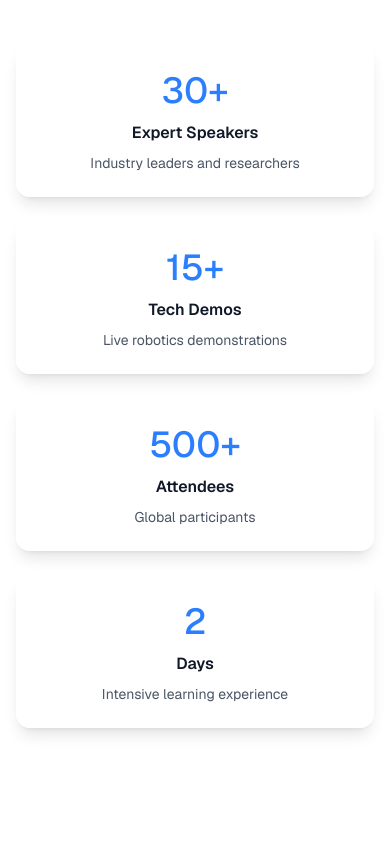
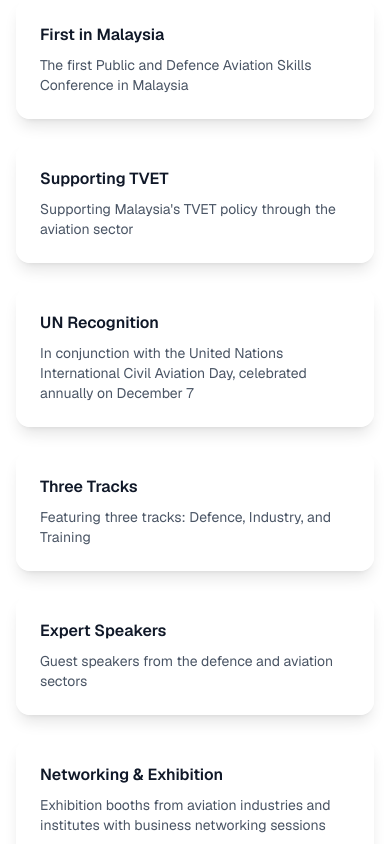
Before and after one commit to ZepResearch/gdas-2025, a Next.js app: page /about-conference in a window 390 px wide. Shown: the part 3880-4724 px from the top of the page. Built offline with nearby package versions, Linux system fonts and the light colour scheme.

Commit message:
pricing and content change

```diff
--- a/app/(pages)/about-conference/components/about.jsx
+++ b/app/(pages)/about-conference/components/about.jsx
@@ -183,43 +183,74 @@
 </section>
 
       {/* Conference Highlights Section */}
+   {/* Key Highlights Section */}
       <section className="relative z-10 py-20 bg-white/50">
         <div className="max-w-screen-2xl mx-auto px-4">
-          <h2 className="text-4xl md:text-6xl font-medium   leading-tight text-gray-900 text-center mb-16 ">Conference Highlights</h2>
+          <h2 className="text-4xl md:text-6xl font-medium leading-tight text-gray-900 text-center mb-16">Key Highlights</h2>
 
-          <div className="grid grid-cols-1 md:grid-cols-2 lg:grid-cols-4 gap-6">
+          <div className="grid grid-cols-1 md:grid-cols-2 lg:grid-cols-3 gap-6">
             <Card className="p-6 bg-white/80 backdrop-blur-sm border-0 shadow-lg">
-              <div className="text-center">
-                <div className="text-4xl md:text-6xl font-medium   leading-tight text-blue-500 mb-2">30+</div>
-                <h3 className="font-semibold text-gray-900 mb-2">Expert Speakers</h3>
-                <p className="text-sm text-gray-600">Industry leaders and researchers</p>
+              <div className="flex items-start gap-4">
+
+                <div>
+                  <h3 className="font-semibold text-gray-900 mb-2">First in Malaysia</h3>
+                  <p className="text-sm text-gray-600">The first Public and Defence Aviation Skills Conference in Malaysia</p>
+                </div>
               </div>
             </Card>
+
             <Card className="p-6 bg-white/80 backdrop-blur-sm border-0 shadow-lg">
-              <div className="text-center">
-                <div className="text-4xl md:text-6xl font-medium   leading-tight text-blue-500 mb-2">15+</div>
-                <h3 className="font-semibold text-gray-900 mb-2">Tech Demos</h3>
-                <p className="text-sm text-gray-600">Live robotics demonstrations</p>
+              <div className="flex items-start gap-4">
+
+                <div>
+                  <h3 className="font-semibold text-gray-900 mb-2">Supporting TVET</h3>
+                  <p className="text-sm text-gray-600">Supporting Malaysia's TVET policy through the aviation sector</p>
+                </div>
               </div>
             </Card>
+
             <Card className="p-6 bg-white/80 backdrop-blur-sm border-0 shadow-lg">
-              <div className="text-center">
-                <div className="text-4xl md:text-6xl font-medium   leading-tight text-blue-500 mb-2">500+</div>
-                <h3 className="font-semibold text-gray-900 mb-2">Attendees</h3>
-                <p className="text-sm text-gray-600">Global participants</p>
+              <div className="flex items-start gap-4">
+
+                <div>
+                  <h3 className="font-semibold text-gray-900 mb-2">UN Recognition</h3>
+                  <p className="text-sm text-gray-600">In conjunction with the United Nations International Civil Aviation Day, celebrated annually on December 7</p>
+                </div>
               </div>
             </Card>
+
             <Card className="p-6 bg-white/80 backdrop-blur-sm border-0 shadow-lg">
-              <div className="text-center">
-                <div className="text-4xl md:text-6xl font-medium   leading-tight text-blue-500 mb-2">2</div>
-                <h3 className="font-semibold text-gray-900 mb-2">Days</h3>
-                <p className="text-sm text-gray-600">Intensive learning experience</p>
+              <div className="flex items-start gap-4">
+
+                <div>
+                  <h3 className="font-semibold text-gray-900 mb-2">Three Tracks</h3>
+                  <p className="text-sm text-gray-600">Featuring three tracks: Defence, Industry, and Training</p>
+                </div>
+              </div>
+            </Card>
+
+            <Card className="p-6 bg-white/80 backdrop-blur-sm border-0 shadow-lg">
+              <div className="flex items-start gap-4">
+
+                <div>
+                  <h3 className="font-semibold text-gray-900 mb-2">Expert Speakers</h3>
+                  <p className="text-sm text-gray-600">Guest speakers from the defence and aviation sectors</p>
+                </div>
+              </div>
+            </Card>
+
+            <Card className="p-6 bg-white/80 backdrop-blur-sm border-0 shadow-lg">
+              <div className="flex items-start gap-4">
+
+                <div>
+                  <h3 className="font-semibold text-gray-900 mb-2">Networking & Exhibition</h3>
+                  <p className="text-sm text-gray-600">Exhibition booths from aviation industries and institutes with business networking sessions</p>
+                </div>
               </div>
             </Card>
           </div>
         </div>
       </section>
-
       {/* Why Attend Section */}
 
 <section className="relative z-10 py-20 bg-white/50">
--- a/app/(pages)/schedule/Content.jsx
+++ b/app/(pages)/schedule/Content.jsx
@@ -8,37 +8,25 @@
 
 const scheduleData = [
   {
-    date: "December 8 | Day 1",
+    date: "08 Dec 2025 (Mon)",
     items: [
-      { time: "7:30AM - 8:30AM", title: "Registration & Welcome Coffee" },
-      { time: "8:30AM - 9:00AM", title: "Opening Ceremony & National Anthems" },
-      { time: "9:00AM - 9:45AM", title: "Ministerial Opening Address: Future of Defence & Aviation Education" },
-      { time: "9:45AM - 10:30AM", title: "Keynote: Building World-Class Military & Aviation Experts Through TVET" },
-      { time: "10:30AM - 11:00AM", title: "Networking Break" },
-      { time: "11:00AM - 01:00PM", title: "Session 1: Higher Education & TVET Integration for Defence Technologies" },
-      { time: "01:00PM - 02:15PM", title: "Executive Luncheon" },
-      { time: "02:15PM - 03:00PM", title: "Keynote: Advanced Aerospace Training Systems & Digital Transformation" },
-      { time: "03:00PM - 05:00PM", title: "Session 2: Cross-Border Cooperation in Aviation Skills Development" },
-      { time: "05:00PM - 05:30PM", title: "Day 1 Closing Remarks" },
-      { time: "06:30PM - 09:00PM", title: "Gala Dinner & Networking Reception" },
+      { time: "12 tgh – 5 petang", title: "Networking hitea & early registration" },
     ],
   },
   {
-    date: "December 9 | Day 2",
+    date: "09 Dec 2025 (Tues)",
     items: [
-      { time: "8:00AM - 8:30AM", title: "Registration & Morning Coffee" },
-      { time: "8:30AM - 9:00AM", title: "Day 2 Welcome & Recap" },
-      { time: "9:00AM - 9:45AM", title: "Keynote: Industry 4.0 & Security Transformations in Defence Education" },
-      { time: "9:45AM - 10:15AM", title: "Coffee Break & Networking" },
-      { time: "10:15AM - 12:30PM", title: "Session 3: Policy Frameworks for Advanced Skills Training in Aviation & Defence" },
-      { time: "12:30PM - 01:45PM", title: "Leadership Luncheon" },
-      { time: "01:45PM - 03:30PM", title: "High-Level Panel: Government-Academia-Industry Ecosystem for Defence Excellence" },
-      { time: "03:30PM - 04:00PM", title: "Refreshment Break" },
-      { time: "04:00PM - 05:00PM", title: "Summit Declaration & Closing Ceremony" },
-      { time: "05:00PM - 06:30PM", title: "Farewell Reception & Strategic Networking" },
+      { time: "8 am – 9 am", title: "Registration & breakfast" },
+      { time: "9 am – 11 am", title: "Session 1: Defence" },
+      { time: "11 am – 11.30 am", title: "Tea break" },
+      { time: "11.30 am – 1.30 pm", title: "Session 2: Industry" },
+      { time: "1.30 pm – 2.30 pm", title: "Lunch" },
+      { time: "2.30 pm – 5 pm", title: "Session 3: Training" },
+      { time: "5 pm – 6 pm", title: "Networking Tea & dismiss" },
     ],
   },
-]
+];
+
 
 export default function ConferenceSchedule() {
   const startDate = new Date(2025, 11, 8) // December 8, 2025
--- a/components/Navbar.jsx
+++ b/components/Navbar.jsx
@@ -35,12 +35,12 @@
     ],
   },
   { title: "COMMITTEE", href: "/committee" },
-  { title: "SUBMISSION", href: "/submission" },
+  { title: "SUBMISSION", href: "" },
 
   { title: "VENUE", href: "/venue" },
   { title: "AWARDS", href: "/awards" },
-  { title: "CONTACT", href: "/contact" },
-  { title: "EXHIBIT & SPONSOR", href: "/exhibit-and-sponsor" },
+  { title: "CONTACT", href: "" },
+  { title: "EXHIBIT & SPONSOR", href: "" },
 ]
   return (
     <>
--- a/components/pricing-section.jsx
+++ b/components/pricing-section.jsx
@@ -4,17 +4,17 @@
 import { motion } from "framer-motion"
 
 export default function ConferenceTicketPage() {
-  const tickets = [
+const tickets = [
     {
-      name: "Early Bird",
-      price: "$299",
-      description: "Limited availability",
-      features: ["2-day summit access", "Welcome kit", " All meals included", "Networking sessions", "Certificate of attendance"],
-      highlighted: true,
+      name: "Students",
+      price: "$199",
+      description: "Student discount rate",
+      features: ["2-day summit access", "Welcome kit", "All meals included", "Networking sessions", "Certificate of attendance"],
+      highlighted: false,
     },
     {
-      name: "Basic",
-      price: "$499",
+      name: "Academicians",
+      price: "$299",
       description: "Most popular",
       features: [
         "2-day summit access",
@@ -24,12 +24,12 @@
         "Digital materials",
         "Certificate of attendance",
       ],
-      highlighted:false ,
+      highlighted: true,
     },
     {
-      name: "Premium",
-      price: "$799",
-      description: "VIP experience",
+      name: "Industrialist",
+      price: "$399",
+      description: "Industry professionals",
       features: [
         "2-day summit access",
         "Welcome kit",
```
Also changed, not shown: components/sidebar.jsx (+9 -12 lines).
